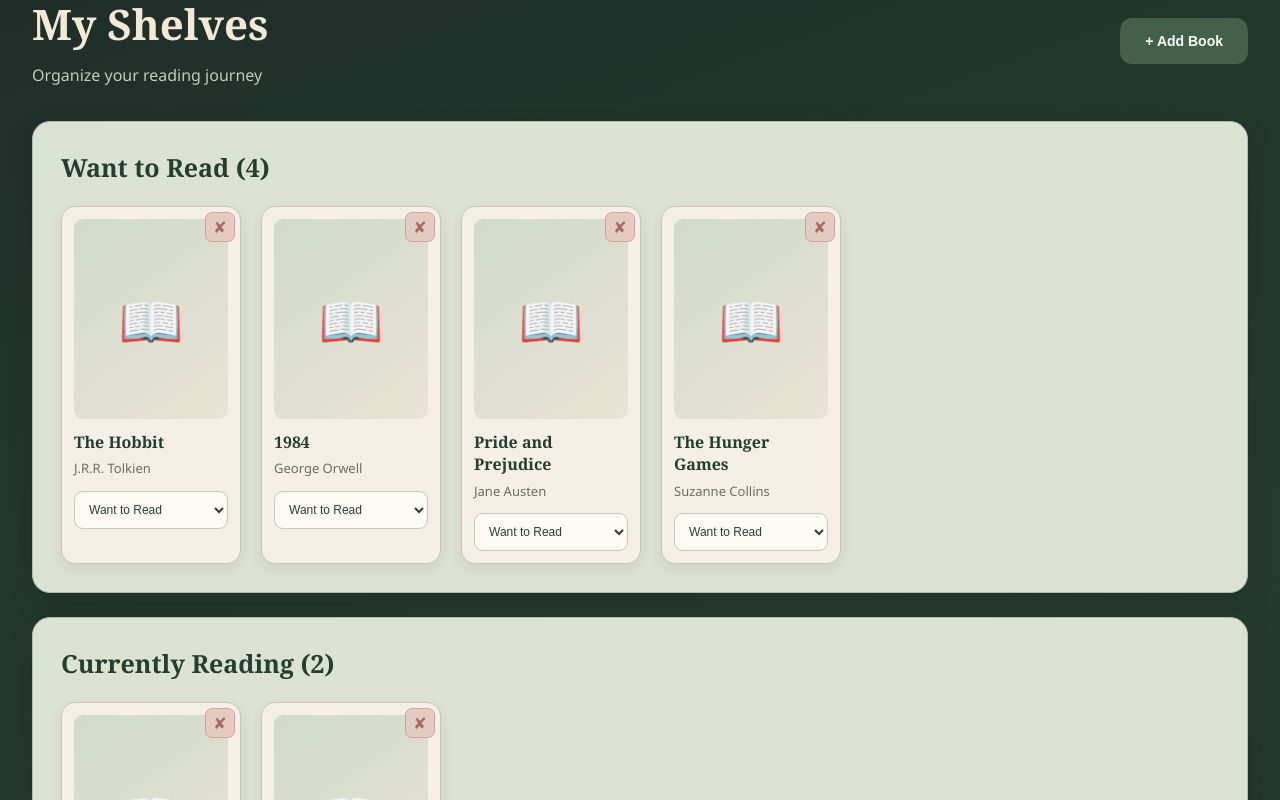
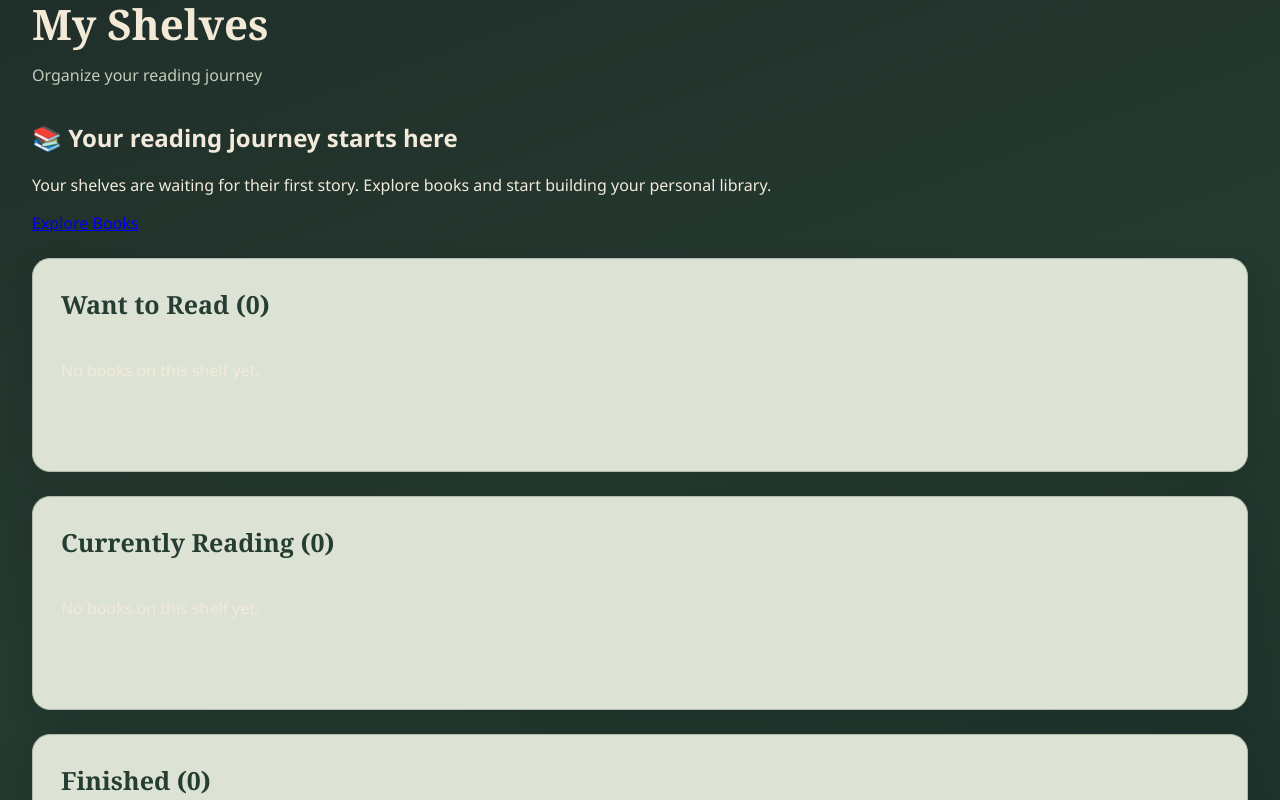
Before and after one commit to shizashm/ShelfLife, a React (Vite) app: page /shelves in a window 1280 px wide. Shown: the part 160-960 px from the top of the page. Built offline with nearby package versions, Linux system fonts and the light colour scheme.

Commit message:
newer commit

```diff
--- a/src/App.jsx
+++ b/src/App.jsx
@@ -1,228 +1,77 @@
 import { useState } from "react";
-import { Routes, Route, NavLink, Navigate } from "react-router-dom";
+import { Routes, Route, NavLink, Navigate, useNavigate } from "react-router-dom";
 import BookDetails from "./pages/BookDetails.jsx";
 import Home from "./pages/Home.jsx";
 import MyShelves from "./pages/MyShelves.jsx";
 import Statistics from "./pages/Statistics.jsx";
 import "./App.css";
 
+function App() {
+  // The shelves start empty. Books are added from live Open Library results.
+  const [books, setBooks] = useState([]);
+  const [searchQuery, setSearchQuery] = useState("");
+  const [searchBy, setSearchBy] = useState("title");
+  const navigate = useNavigate();
 
-const sampleBooks = [
-  {
-    id: 1,
-    title: "The Hobbit",
-    author: "J.R.R. Tolkien",
-    year: 1937,
-    subject: "Fantasy",
-    shelf: "want",
-    subjects: ["Fantasy", "Adventure", "Fiction", "Classics"],
-    description: "Bilbo Baggins enjoys a quiet life until the wizard Gandalf persuades him to join a band of dwarves on a dangerous journey. Along the way, he encounters trolls, a creature called Gollum, and a powerful ring. The adventure changes his understanding of courage and home."
-  },
-  {
-    id: 2,
-    title: "1984",
-    author: "George Orwell",
-    year: 1949,
-    subject: "Science Fiction",
-    shelf: "want",
-    subjects: ["Science Fiction", "Dystopian", "Thriller", "Classics"],
-    description: "Winston Smith lives in Oceania, where the Party watches its citizens and rewrites the past. As he begins to question the world around him, he risks everything to seek truth and a private life. George Orwell's novel explores surveillance, power, and the manipulation of language."
-  },
-  {
-    id: 3,
-    title: "Pride and Prejudice",
-    author: "Jane Austen",
-    year: 1813,
-    subject: "Romance",
-    shelf: "want",
-    subjects: ["Romance", "Drama", "Fiction", "Classics"],
-    description: "Elizabeth Bennet is quick-witted and determined to think for herself, even as her family worries about marriage and status. Her encounters with the reserved Mr. Darcy lead both of them to reconsider their first impressions. The novel is a lively portrait of love, pride, class, and family expectations."
-  },
-  {
-    id: 4,
-    title: "The Hunger Games",
-    author: "Suzanne Collins",
-    year: 2008,
-    subject: "Science Fiction",
-    shelf: "want",
-    subjects: ["Science Fiction", "Action", "Adventure", "Young Adult"],
-    description: "In the nation of Panem, each district must send two young people to a televised contest in which only one can survive. Katniss Everdeen volunteers to protect her sister and enters an arena designed to entertain the powerful. Her choices turn a fight for survival into an act of defiance."
-  },
-  {
-    id: 5,
-    title: "Dune",
-    author: "Frank Herbert",
-    year: 1965,
-    subject: "Science Fiction",
-    shelf: "reading",
-    subjects: ["Science Fiction", "Adventure", "Fantasy", "Action"],
-    description: "Paul Atreides arrives on Arrakis, a desert planet prized for the substance called spice. When rival powers threaten his family, he must navigate unfamiliar cultures, political schemes, and a destiny he does not fully understand. The story explores ecology, belief, and the dangers of power."
-  },
-  {
-    id: 6,
-    title: "Little Women",
-    author: "Louisa May Alcott",
-    year: 1868,
-    subject: "Classic Fiction",
-    shelf: "reading",
-    subjects: ["Classics", "Drama", "Family", "Romance"],
-    description: "Meg, Jo, Beth, and Amy March grow up together while their father is away during the American Civil War. Each sister pursues different hopes and learns from friendship, hardship, and change. Their story is about family bonds, independence, and finding a place in the world."
-  },
-  {
-    id: 7,
-    title: "Harry Potter",
-    author: "J.K. Rowling",
-    year: 1997,
-    subject: "Fantasy",
-    shelf: "finished",
-    subjects: ["Fantasy", "Adventure", "Mystery", "Young Adult"],
-    description: "On his eleventh birthday, Harry Potter learns that he is a wizard and has been invited to Hogwarts School of Witchcraft and Wizardry. There, he makes close friends, discovers secrets about his past, and faces a mystery hidden within the school. This sample entry represents the first book in the series."
-  },
-  {
-    id: 8,
-    title: "The Great Gatsby",
-    author: "F. Scott Fitzgerald",
-    year: 1925,
-    subject: "Classic Fiction",
-    shelf: "finished",
-    subjects: ["Classics", "Romance", "Drama", "Fiction"],
-    description: "Nick Carraway moves to Long Island and becomes fascinated by his wealthy, mysterious neighbor Jay Gatsby. Gatsby's extravagant parties conceal a longing for a past he hopes to reclaim. Set during the Jazz Age, the novel examines ambition, wealth, love, and illusion."
-  },
-  {
-    id: 9,
-    title: "The Book Thief",
-    author: "Markus Zusak",
-    year: 2005,
-    subject: "Historical Fiction",
-    shelf: "finished",
-    subjects: ["Historical Fiction", "Drama", "War", "Young Adult"],
-    description: "In Nazi Germany, Liesel Meminger finds comfort in reading after being sent to live with a foster family. She begins collecting books and sharing stories as war reshapes the lives of people around her. The novel portrays friendship, grief, and the power of words during a frightening time."
+  function handleLogoClick() {
+    setSearchQuery("");
+    setSearchBy("title");
+    navigate("/");
   }
-];
 
+  function handleMove(book, newShelf) {
+    setBooks((previous) => {
+      // Removing a book from the shelves is different from searching for it.
+      if (newShelf === "none") {
+        return previous.filter((item) => item.id !== book.id);
+      }
 
-const emptyForm = {
-  title: "",
-  author: "",
-  year: "",
-  shelf: "want"
-};
-
-function App() {
-  const [books, setBooks] = useState(sampleBooks);
-  const [showAddForm, setShowAddForm] = useState(false);
-  const [form, setForm] = useState(emptyForm);
-  const [error, setError] = useState("");
-
-  const wantBooks = books.filter((book) => book.shelf === "want");
-  const readingBooks = books.filter((book) => book.shelf === "reading");
-  const finishedBooks = books.filter((book) => book.shelf === "finished");
-
-  function handleMove(id, newShelf) {
-    setBooks((prev) =>
-      prev.map((book) =>
-        book.id === id ? { ...book, shelf: newShelf } : book
-      )
-    );
+      const exists = previous.some((item) => item.id === book.id);
+      if (exists) {
+        return previous.map((item) =>
+          item.id === book.id ? { ...item, shelf: newShelf } : item
+        );
+      }
+      return [...previous, { ...book, shelf: newShelf }];
+    });
   }
 
   function handleDelete(id) {
-    handleMove(id, "none");
-  }
-
-  function handleChange(e) {
-    const { name, value } = e.target;
-    setForm({ ...form, [name]: value });
-  }
-
-  function handleAddBook(e) {
-    e.preventDefault();
-
-    if (
-      form.title.trim() === "" ||
-      form.author.trim() === "" ||
-      form.year === ""
-    ) {
-      setError("Please fill in all fields.");
-      return;
-    }
-
-    const newBook = {
-      id: Math.max(0, ...books.map((book) => book.id)) + 1,
-      title: form.title.trim(),
-      author: form.author.trim(),
-      year: Number(form.year),
-      shelf: form.shelf,
-      subject: "General",
-      subjects: ["General"],
-      description: "No description available yet."
-    };
-
-    setBooks([...books, newBook]);
-    setForm(emptyForm);
-    setError("");
-    setShowAddForm(false);
-  }
-
-  function handleToggleForm() {
-    setShowAddForm(!showAddForm);
-    setForm(emptyForm);
-    setError("");
+    setBooks((previous) => previous.filter((book) => book.id !== id));
   }
 
   return (
     <div className="app">
       <header className="navbar">
-        <h2>ShelfLife</h2>
-
+        <h2
+          onClick={handleLogoClick}
+          style={{ cursor: "pointer" }}
+        >
+          ShelfLife
+        </h2>
         <nav>
           <NavLink to="/">Search</NavLink>
           <NavLink to="/shelves">My Shelves</NavLink>
           <NavLink to="/statistics">Statistics</NavLink>
         </nav>
-
-        <div className="profile-icon">
-          <span>👤</span>
-        </div>
+        <div className="profile-icon"><span>👤</span></div>
       </header>
 
       <Routes>
-        <Route path="/" element={<Home books={books} />} />
-
         <Route
-          path="/books/:id"
+          path="/"
           element={
-            <BookDetails
-              books={books}
-              onMove={handleMove}
+            <Home
+              query={searchQuery}
+              setQuery={setSearchQuery}
+              searchBy={searchBy}
+              setSearchBy={setSearchBy}
             />
           }
         />
-
-        <Route
-          path="/shelves"
-          element={
-            <MyShelves
-              wantBooks={wantBooks}
-              readingBooks={readingBooks}
-              finishedBooks={finishedBooks}
-              onMove={handleMove}
-              showAddForm={showAddForm}
-              handleToggleForm={handleToggleForm}
-              form={form}
-              onDelete={handleDelete}
-              handleChange={handleChange}
-              handleAddBook={handleAddBook}
-              error={error}
-            />
-          }
-        />
-
-        <Route
-          path="/statistics"
-          element={<Statistics books={books} />}
-        />
-
+        <Route path="/books/:id" element={<BookDetails books={books} onMove={handleMove} />} />
+        <Route path="/shelves" element={<MyShelves books={books} onMove={handleMove} onDelete={handleDelete} />} />
+        <Route path="/statistics" element={<Statistics books={books} />} />
         <Route path="*" element={<Navigate to="/" replace />} />
       </Routes>
     </div>
--- a/src/components/BookCard.jsx
+++ b/src/components/BookCard.jsx
@@ -1,31 +1,42 @@
-
 import { Link } from "react-router-dom";
 
 function BookCard({ book, onMove, onDelete }) {
   return (
     <div className="book-card">
-      <Link to={"/books/" + book.id} className="book-link">
+      <Link
+        to={"/books/" + encodeURIComponent(book.id)}
+        state={{ book }}
+        className="book-link"
+      >
         <div className="book-cover">
-          <span>📖</span>
+          {book.coverId ? (
+            <img
+              src={`https://covers.openlibrary.org/b/id/${book.coverId}-M.jpg`}
+              alt={`Cover of ${book.title}`}
+              style={{ width: "100%", height: "100%", objectFit: "cover", borderRadius: "9px" }}
+            />
+          ) : (
+            <span>📖</span>
+          )}
         </div>
-
         <h4>{book.title}</h4>
       </Link>
 
       <button
         type="button"
         className="delete-book-btn"
+        title="Remove from My Shelves"
+        aria-label={`Remove ${book.title} from My Shelves`}
         onClick={() => onDelete(book.id)}
-        title="Delete book"
       >
         ✘
       </button>
 
       <p>{book.author}</p>
-
       <select
+        aria-label={`Shelf for ${book.title}`}
         value={book.shelf}
-        onChange={(e) => onMove(book.id, e.target.value)}
+        onChange={(e) => onMove(book, e.target.value)}
       >
         <option value="want">Want to Read</option>
         <option value="reading">Currently Reading</option>
--- a/src/pages/MyShelves.jsx
+++ b/src/pages/MyShelves.jsx
@@ -1,149 +1,78 @@
+import { Link } from "react-router-dom";
 import BookCard from "../components/BookCard.jsx";
 
-function MyShelves({
-  wantBooks,
-  readingBooks,
-  finishedBooks,
-  onMove,
-  onDelete,
-  showAddForm,
-  handleToggleForm,
-  form,
-  handleChange,
-  handleAddBook,
-  error
-}) {
+function MyShelves({ books, onMove, onDelete }) {
+  const shelves = [
+    { id: "want", title: "Want to Read" },
+    { id: "reading", title: "Currently Reading" },
+    { id: "finished", title: "Finished" }
+  ];
+
   return (
     <main className="shelves-page">
       <div className="shelves-content">
-
         <div className="page-heading">
           <div>
             <h1>My Shelves</h1>
             <p>Organize your reading journey</p>
           </div>
-
-          <button onClick={handleToggleForm}>
-            {showAddForm ? "Cancel" : "+ Add Book"}
-          </button>
         </div>
 
-        {showAddForm && (
-          <div className="popup-overlay">
-            <div className="add-book-form">
-              <h2>Add a New Book</h2>
+        <div className="shelves-container">
 
-              <form onSubmit={handleAddBook}>
-                <div>
-                  <label htmlFor="title">Book Title:</label>
-                  <input
-                    id="title"
-                    type="text"
-                    name="title"
-                    value={form.title}
-                    onChange={handleChange}
-                    placeholder="Enter book title"
-                  />
+          <div className="shelves-welcome">
+            {books.length === 0 ? (
+              <>
+                <h2>📚 Your reading journey starts here</h2>
+                <p>
+                  Your shelves are waiting for their first story.
+                  Explore books and start building your personal library.
+                </p>
+              </>
+            ) : (
+              <>
+                <h2>📚 Your library is growing!</h2>
+                <p>
+                  You have {books.length} {books.length === 1 ? "book" : "books"} in
+                  your library. Keep discovering stories and adding them to your shelves.
+                </p>
+              </>
+            )}
+
+            <Link to="/">Explore Books</Link>
           </div>
 
-                <div>
-                  <label htmlFor="author">Author:</label>
-                  <input
-                    id="author"
-                    type="text"
-                    name="author"
-                    value={form.author}
-                    onChange={handleChange}
-                    placeholder="Enter author name"
-                  />
-                </div>
 
-                <div>
-                  <label htmlFor="year">Publication Year:</label>
-                  <input
-                    id="year"
-                    type="number"
-                    name="year"
-                    min="1"
-                    value={form.year}
-                    onChange={handleChange}
-                    placeholder="Enter publication year"
-                  />
-                </div>
+          {shelves.map((shelf) => {
+            const shelfBooks = books.filter(
+              (book) => book.shelf === shelf.id
+            );
 
-                <div>
-                  <label htmlFor="shelf">Shelf:</label>
-                  <select
-                    id="shelf"
-                    name="shelf"
-                    value={form.shelf}
-                    onChange={handleChange}
-                  >
-                    <option value="want">Want to Read</option>
-                    <option value="reading">Currently Reading</option>
-                    <option value="finished">Finished</option>
-                  </select>
-                </div>
-
-                {error && <p className="form-error">{error}</p>}
-
-                <div className="form-buttons">
-                  <button type="submit">Add Book</button>
-                  <button type="button" onClick={handleToggleForm}>
-                    Cancel
-                  </button>
-                </div>
-              </form>
-            </div>
-          </div>
-        )}
-
-        <section className="shelf">
-          <h2>Want to Read ({wantBooks.length})</h2>
+            return (
+              <section className="shelf" key={shelf.id}>
+                <h2>{shelf.title} ({shelfBooks.length})</h2>
 
                 <div className="books">
-            {wantBooks.map((book) => (
+                  {shelfBooks.length > 0 ? (
+                    shelfBooks.map((book) => (
                       <BookCard
                         key={book.id}
                         book={book}
                         onMove={onMove}
                         onDelete={onDelete}
                       />
-            ))}
+                    ))
+                  ) : (
+                    <p className="empty-shelf-text">
+                      No books on this shelf yet.
+                    </p>
+                  )}
                 </div>
               </section>
-
-        <section className="shelf">
-          <h2>Currently Reading ({readingBooks.length})</h2>
-
-          <div className="books">
-            {readingBooks.map((book) => (
-              <BookCard
-                key={book.id}
-                book={book}
-                onMove={onMove}
-                onDelete={onDelete}
-              />
-            ))}
+            );
+          })}
         </div>
-        </section>
-
-        <section className="shelf">
-          <h2>Finished ({finishedBooks.length})</h2>
-
-          <div className="books">
-            {finishedBooks.map((book) => (
-              <BookCard
-                key={book.id}
-                book={book}
-                onMove={onMove}
-                onDelete={onDelete}
-              />
-            ))}
       </div>
-        </section>
-      </div>
-
     </main>
   );
 }
```
Lines whose indentation alone changed are shown as unchanged.
